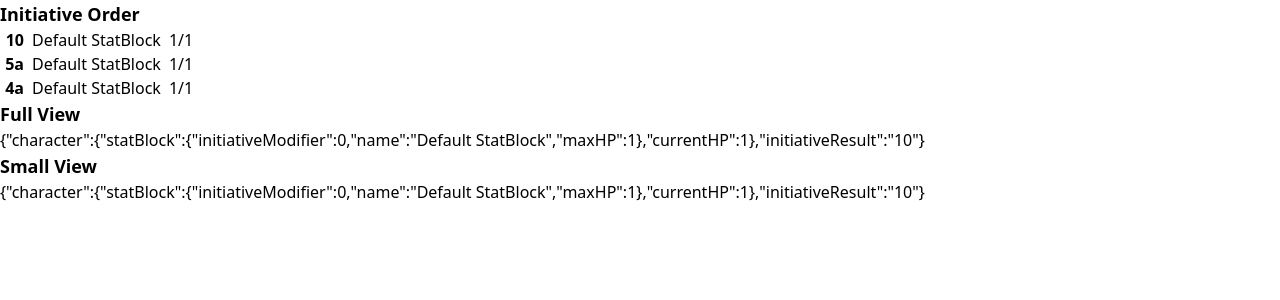
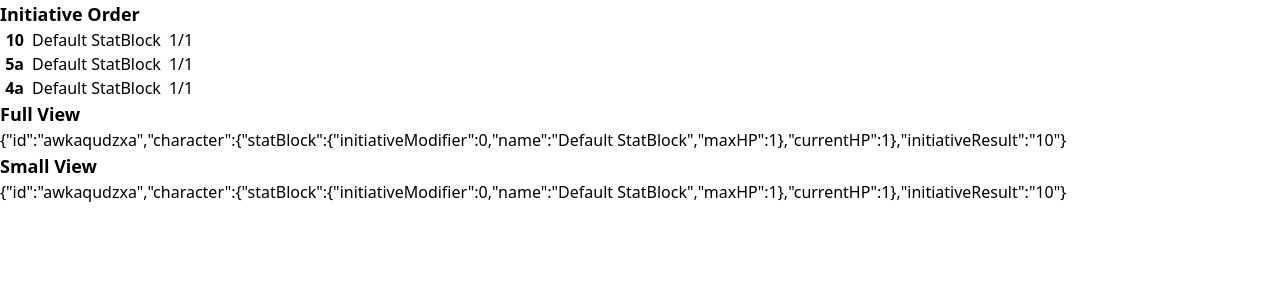
Before and after one commit to cynicaloptimist/paragon-combat-tracker, a Next.js app: page / in a window 1280 px wide. Shown: the top 300 px of the page. Built offline with nearby package versions, Linux system fonts and the light colour scheme.

Commit message:
Add id to combatant

```diff
--- a/pages/CombatState.ts
+++ b/pages/CombatState.ts
@@ -1,5 +1,18 @@
 import _ from "lodash";
 import { Combatant, RulesPlugin } from "./RegisterPlugin";
+
+function generateId(): string {
+  const characters = "abcdefghijklmnopqrstuvwxyz";
+  const length = 10;
+  let result = "";
+
+  for (let i = 0; i < length; i++) {
+    const randomIndex = Math.floor(Math.random() * characters.length);
+    result += characters[randomIndex];
+  }
+
+  return result;
+}
 
 export type CombatState<TCharacter> = {
   activeCombatantIds: string[];
@@ -10,6 +23,7 @@ const makeDefaultCombatant = (rulesPlugin: RulesPlugin<any, any>) => {
   const statblock = rulesPlugin.loadStatBlock("");
   const character = rulesPlugin.initializeCharacter(statblock);
   const combatant: Combatant<any> = {
+    id: generateId(),
     character,
     initiativeResult: "0",
   };
@@ -25,6 +39,11 @@ export const getDefaultCombatState: (
   combatant.initiativeResult = "10";
   combatant2.initiativeResult = "4a";
   combatant3.initiativeResult = "5a";
+  const combatantsById = _.keyBy(
+    [combatant, combatant2, combatant3],
+    (c) => c.id
+  );
+
   return {
     activeCombatantIds: ["1"],
     combatantsById: { "1": combatant, "2": combatant2, "3": combatant3 },
--- a/pages/RegisterPlugin.ts
+++ b/pages/RegisterPlugin.ts
@@ -1,6 +1,7 @@
 import { ReactElement } from "react";
 
 export type Combatant<TCharacter> = {
+  id: string;
   character: TCharacter;
   initiativeResult: string;
 };
```
